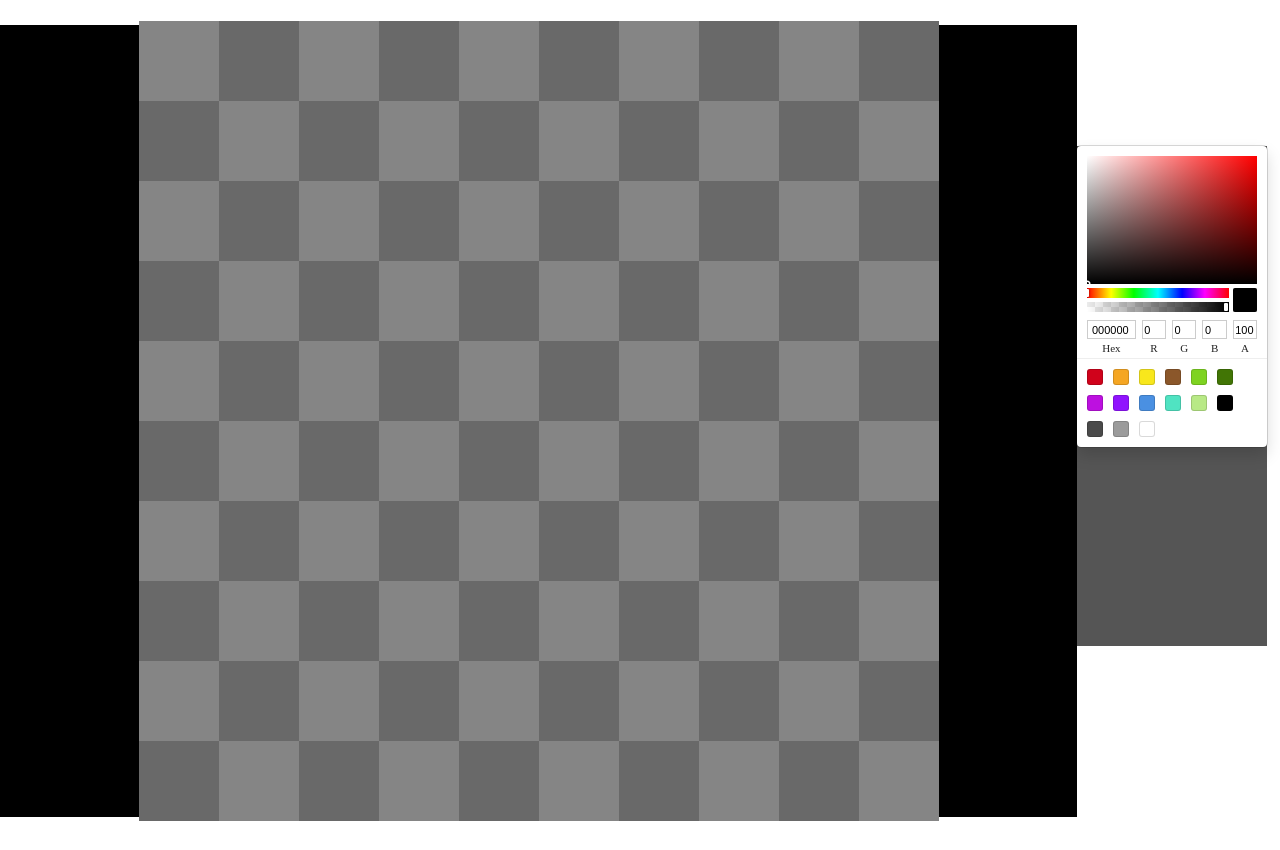
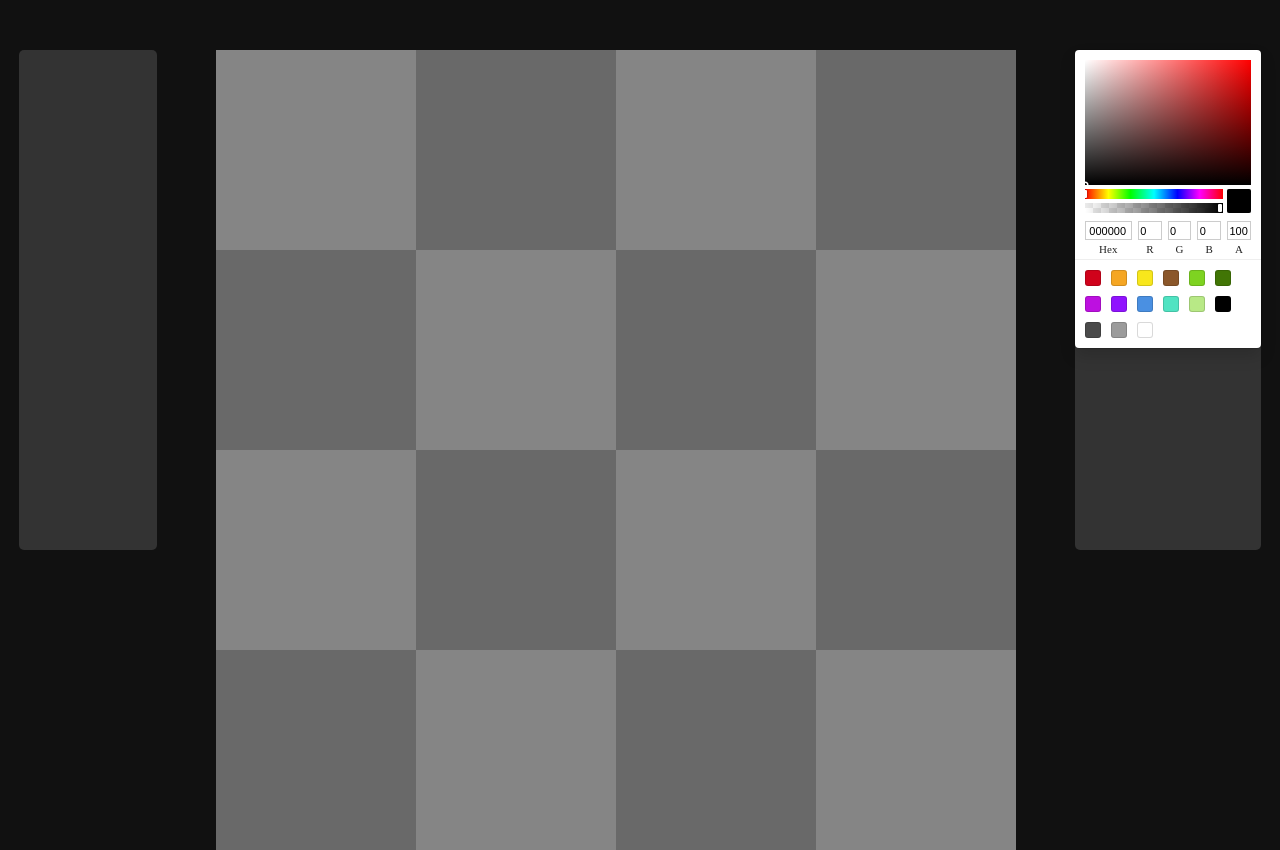
Before and after one commit to joaogabrielferr/spritefy, a React (Vite) app: page / in a window 1280 px wide. Before the commit the page ends 821 px from the top, so only its background shows below. Built offline with nearby package versions, Linux system fonts and the light colour scheme.

Commit message:
refac: changing overrall styling

```diff
--- a/src/App.tsx
+++ b/src/App.tsx
@@ -1,17 +1,19 @@
 import {useState } from "react";
 import Editor from "./Editor"
 import {ColorResult, SketchPicker } from 'react-color'
-import './colorPicker.css';
-import './global.css';
+import './styles/sideBar.css';
+import './styles/index.css';
+import { CSS_CANVAS_SIZE } from "./utils/constants";
 
 
+type toolsType = 'pencil' | 'eraser' | 'paintBucket';
 
 
 function App() {
 
   //add contexts, etc
-  const [counter,] = useState(0);
   const [selectedColor,setSelectedColor] = useState("black");
+  const [selectedTool,setSelectedTool] = useState<toolsType>('pencil');
 
   function handleChangeSelectedColor(color : ColorResult){
     setSelectedColor(color.hex);
@@ -19,17 +21,18 @@ function App() {
 
 
   return (
-    <main className = "wrapper">
-      <Editor counter = {counter} selectedColor = {selectedColor}></Editor>
-      <div className="colorPicker">
-        {/* <h3>color palette</h3>
-        <div className="colorPickerGrid">
-          {
-            colors.map((c)=> <button value = {c} style = {{width:'100%',height:'50px',backgroundColor:c}} key = {c} onClick={()=>handleChangeSelectedColor(c)}></button>)
-          }
-        </div> */}
-        <SketchPicker color = {selectedColor} onChangeComplete={handleChangeSelectedColor}></SketchPicker>
-      </div>
+    <main>
+      <header className="header">
+      </header>
+      <section className = "MainSection">
+      <div className = "editorWrapper">
+          <div className="sideBar"></div>
+          <Editor selectedColor = {selectedColor}></Editor>
+          <div className="sideBar">
+            <SketchPicker color = {selectedColor} onChangeComplete={handleChangeSelectedColor}></SketchPicker>
+          </div>
+        </div>
+      </section>
     </main>
   )
 }
--- a/src/Editor.tsx
+++ b/src/Editor.tsx
@@ -1,5 +1,5 @@
 import {WheelEvent, useEffect, useRef } from 'react';
-import './editor.css';
+import './styles/editor.css';
 import {
 CANVAS_SIZE,
 CSS_CANVAS_SIZE,
@@ -17,7 +17,6 @@ import { PaintBucket } from './Tools/PaintBucket';
 
 
 interface IEditor{
-    counter? : number;
     selectedColor : string;
 }
 
@@ -73,7 +72,7 @@ export default function Editor(props : IEditor) : JSX.Element{
 
     useEffect(()=>{
 
-        //these event listeners call function that use states
+        //these event listeners have callback functions that use states
         function handleFirstClick(){
             mouse.isPressed = true;
             if (scene.current.selectedTool === 'pencil'){
@@ -261,7 +260,9 @@ export default function Editor(props : IEditor) : JSX.Element{
         }
         display_size*=window.devicePixelRatio;
         pixel_size*=window.devicePixelRatio;
-        bgTileSize = CANVAS_SIZE >= 100 ? 10 : 1;
+        bgTileSize = CANVAS_SIZE >= 100 ? 10 : 8;
+        // bgTileSize = 10;
+
         penSize = pixel_size;
     }
 
@@ -319,7 +320,7 @@ export default function Editor(props : IEditor) : JSX.Element{
 
 
 
-    return <div className = "editor">
+    return <div className = "editor" style = {{height:CSS_CANVAS_SIZE,backgroundColor:'#111'}}>
         <canvas
         id="canvas" ref = {canvasRef}
         onWheel={handleZoom}
--- a/src/global.css
+++ /dev/null
@@ -1,15 +0,0 @@
-.wrapper{
-    display: flex;
-    justify-content: space-between;
-    align-items: center;
-    width: 100%;
-    width: 99vw;
-    height: 99vh;
-}
-
-
-.navbar{
-    width: 15%;
-    height: 500px;
-    background-color: purple;
-}
--- a/src/editor.css
+++ b/src/styles/editor.css
@@ -1,9 +1,3 @@
-body{
-    margin: 0;
-    padding: 0;
-    background-color: #ffffff;
-    overflow-y: hidden;
-}
 
 .editor{
   /* width: 99vw;
@@ -14,12 +8,10 @@ body{
   display: flex;
   justify-content: center; */
   width: 100%;
-  height: 100%;
-  background-color: black;
+  /* background-color: black; */
   display: flex;
   justify-content: center;
   align-items: center;
-  margin-top: 50px;
 }
 
 #canvas{
@@ -28,6 +20,7 @@ body{
 
   #canvas,#BGCanvas {
     position: absolute;
-    top: 10;
-    left: 50;
+    top: 20;
+    left: 90;
+    /* margin-left: 300px; */
   }
--- /dev/null
+++ b/src/styles/index.css
@@ -0,0 +1,37 @@
+body{
+    margin: 0;
+    padding: 0;
+    background-color: #111;
+    /* overflow-y: hidden; */
+}
+
+.MainSection{
+    width: 97%;
+    display: flex;
+    justify-content: center;
+    align-items: center;
+    margin: 0 auto;
+
+}
+
+.editorWrapper{
+    display: flex;
+    justify-content: space-between;
+    align-items: flex-start;
+    width: 100%;
+    /* background-color: yellow; */
+}
+
+.header{
+    width: 100%;
+    height: 50px;
+}
+
+.navbar{
+    width: 15%;
+    height: 500px;
+}
+
+.toolbar{
+    height: 100%;
+}
--- a/src/colorPicker.css
+++ b/src/styles/sideBar.css
@@ -1,8 +1,9 @@
-.colorPicker{
+.sideBar{
     width: 15%;
     height: 500px;
-    background-color: #555;
+    background-color: #333;
     display: flex;
     justify-content: center;
     align-items: flex-start;
+    border-radius: 5px;
 }
--- a/src/utils/constants.ts
+++ b/src/utils/constants.ts
@@ -1,5 +1,5 @@
 //TODO: remove canvas_size and css_canvas_size from here, canvas size will be defined by the user, and css canvas size will be defined based on user screen size
-export const CANVAS_SIZE = 100;
+export const CANVAS_SIZE = 32;
 export const CSS_CANVAS_SIZE = 800; //set this based on screen size
 export const SCALE_FACTOR = 2;
 export const MAX_ZOOM_AMOUNT = 7;
```
